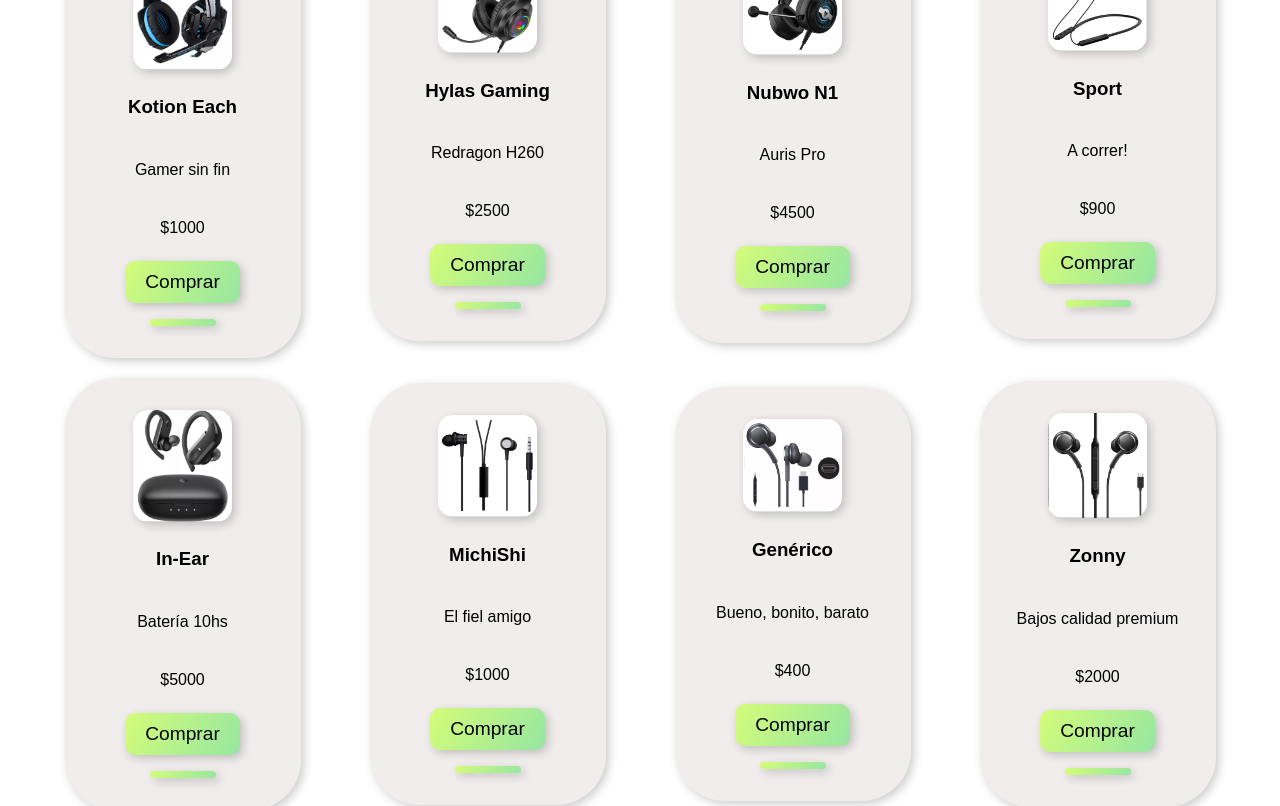
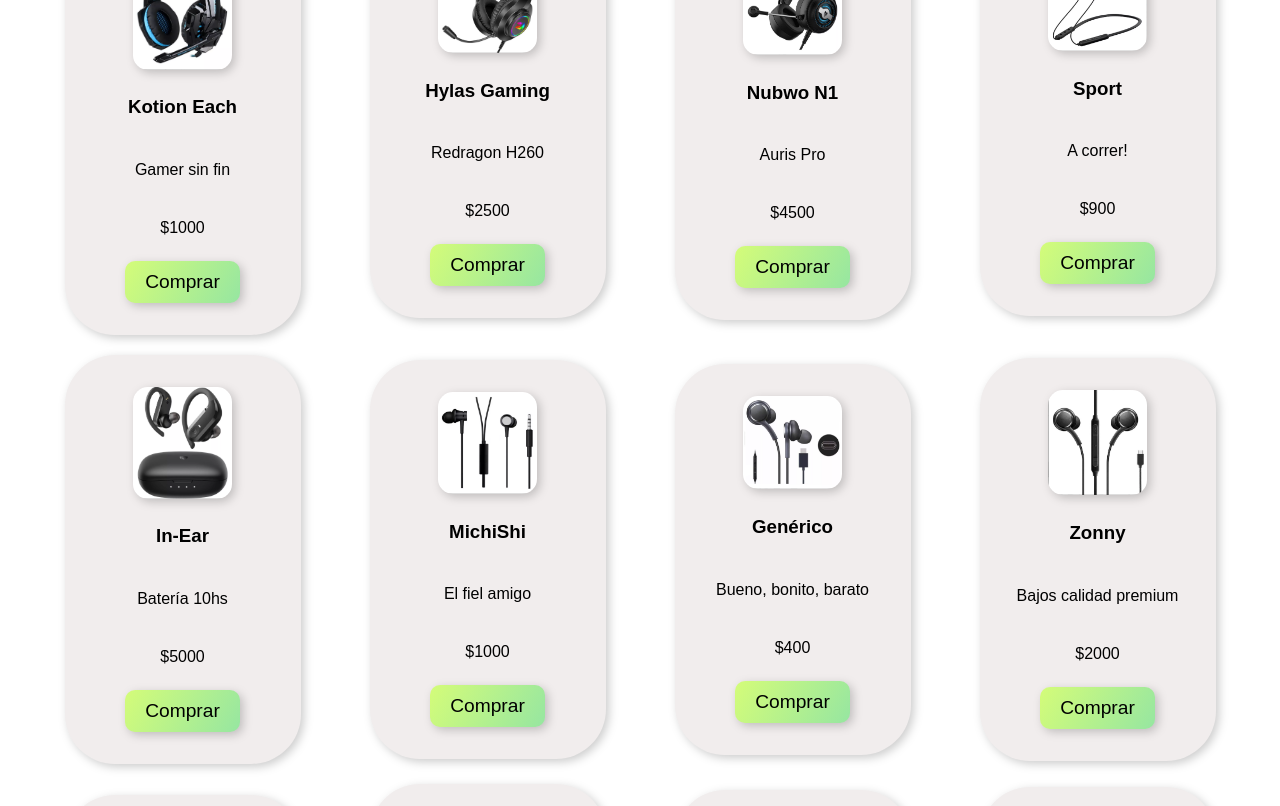
Before and after one commit to MicaBahurlet/CRUD-shoes, a React (Vite) app: page /products in a window 1280 px wide. Shown: the part 1165-1971 px from the top of the page. Built offline with nearby package versions, Linux system fonts and the light colour scheme.

Commit message:
solution NavBar, remove 1672 de MEnu clicked

```diff
--- a/src/components/navbar/NavBar.jsx
+++ b/src/components/navbar/NavBar.jsx
@@ -23,7 +23,7 @@
           <span></span>
         </div>
       </Burger>
-      <Menu $clicked={clicked}> {/*AQUI VAN LOS LINKS, si yo usara "a" me recargaría react en cada navegación  $$ para agregar*/}
+      <Menu clicked={clicked}> {/*AQUI VAN LOS LINKS, si yo usara "a" me recargaría react en cada navegación  $$ para agregar*/}
           <NavLink
             className={({ isActive }) => isActive ? 'active' : ''} //si isActive es true, le pongo active, si no, no
             to="/" onClick={closeMenu} >
--- a/src/pags/Products/CardProductos.jsx
+++ b/src/pags/Products/CardProductos.jsx
@@ -2,7 +2,7 @@
 
 
 import { CardProducto,
-  BorderDecorationProducto,
+
   AgregarCart,
  } from "./Product"
 
@@ -15,7 +15,7 @@
         <p>{desc}</p>
         <p>${price}</p>
         <AgregarCart>Comprar</AgregarCart>
-        <BorderDecorationProducto />
+
     </CardProducto>
   )
 }
--- a/src/pags/Products/Product.js
+++ b/src/pags/Products/Product.js
@@ -51,6 +51,12 @@
     margin-bottom: 4rem;
     margin-top: 6rem;
 
+    @media (max-width:768px){
+        flex-direction: column;
+        padding-top: 30px;
+        text-align: center;
+    };
+
 `;
 
 
@@ -89,6 +95,12 @@
         transform: scale(1.2);
     }
 
+    @media (max-width:768px){
+        flex-direction: column;
+        padding-top: 30px;
+        text-align: center;
+    };
+
 
 
 `;
@@ -110,14 +122,14 @@
     font-weight: 200;
 `;
 
-export const BorderDecorationProducto = styled.div`
-    margin-top: 0.5rem;
-    height: 7px;
-    width: 30%;
-    background-image: linear-gradient(120deg, #d4fc79 0%, #96e6a1 100%);
-    border-radius: 15px;
-    filter: drop-shadow(3px 3px 5px rgba(0, 0, 0, 0.2));
-`;
+// export const BorderDecorationProducto = styled.div`
+//     margin-top: 0.5rem;
+//     height: 7px;
+//     width: 30%;
+//     background-image: linear-gradient(120deg, #d4fc79 0%, #96e6a1 100%);
+//     border-radius: 15px;
+//     filter: drop-shadow(3px 3px 5px rgba(0, 0, 0, 0.2));
+// `;
 
 export const BorderSeparacion = styled.div`
 
```
